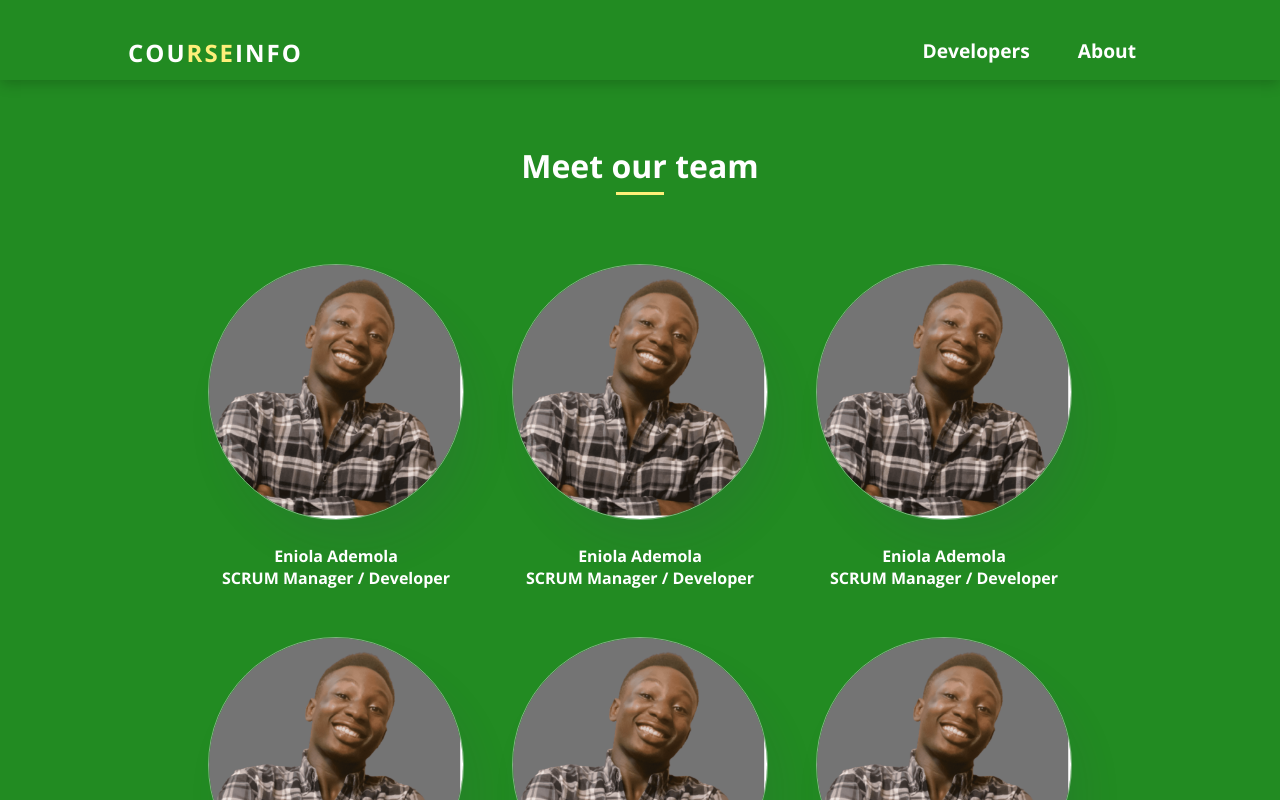
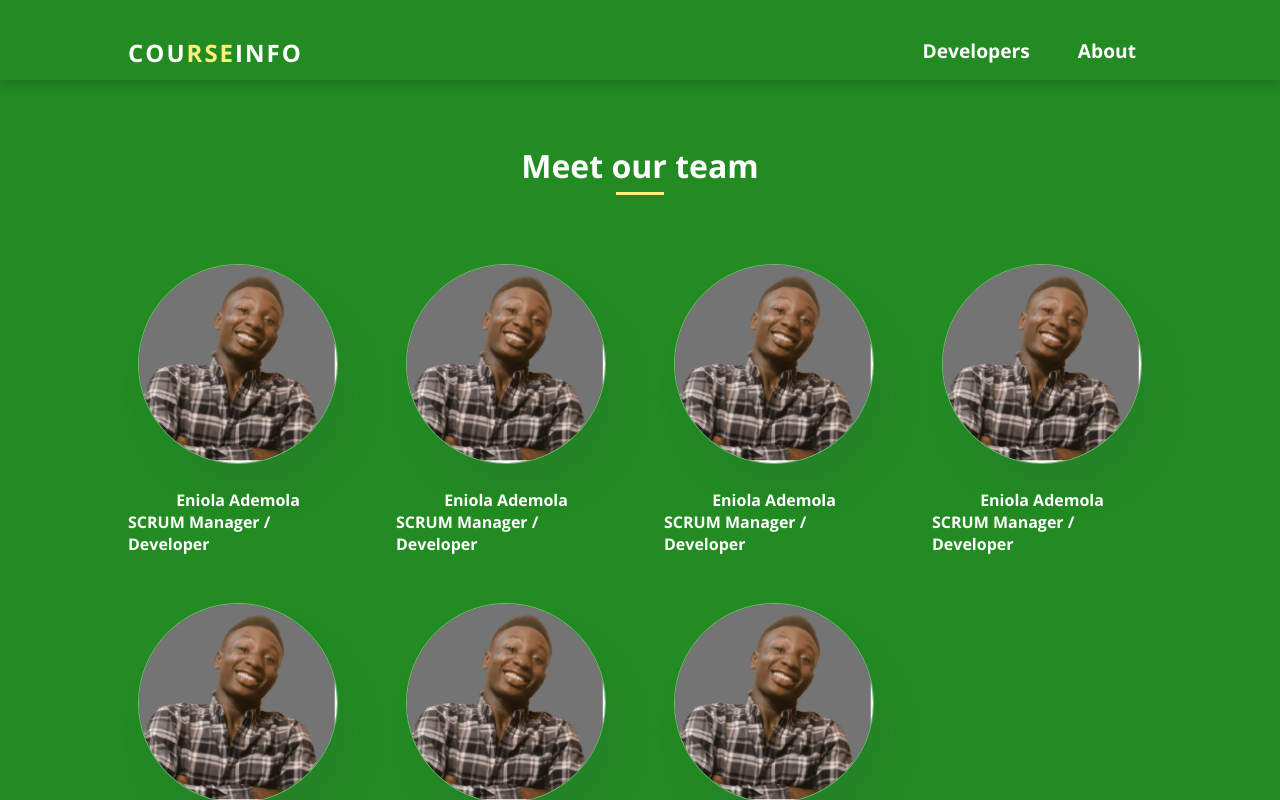
Before and after one commit to EniolaAdemola/course-info, a React (Create React App) app: page /developers in a window 1280 px wide. Shown: the top 800 px of the page. Built offline with nearby package versions, Linux system fonts and the light colour scheme.

Commit message:
updated developers styles

```diff
--- a/src/pages/developers/developers.scss
+++ b/src/pages/developers/developers.scss
@@ -28,7 +28,7 @@
     margin-top: 3rem;
     display: grid;
     grid-gap: 3rem;
-    grid-template-columns: repeat(3, 1fr);
+    grid-template-columns: repeat(4, 1fr);
     place-items: center;
 
     @include tablet() {
@@ -49,14 +49,16 @@
 }
 
 .courseinfo__team-member {
-    width: 256px;
-    height: 256px;
+    width: 200px;
+    height: 200px;
     -o-object-fit: cover;
     object-fit: cover;
     border: 1px solid rgba(219,220,224,.5);
     box-shadow: 15px 30px 40px rgba(64,25,109,.07);
     border-radius: 400px;
     opacity: 20;
+    display: grid;
+    place-items: cnter;
     @include mobile() {
         width: 156px;
         height: 156px;
```
